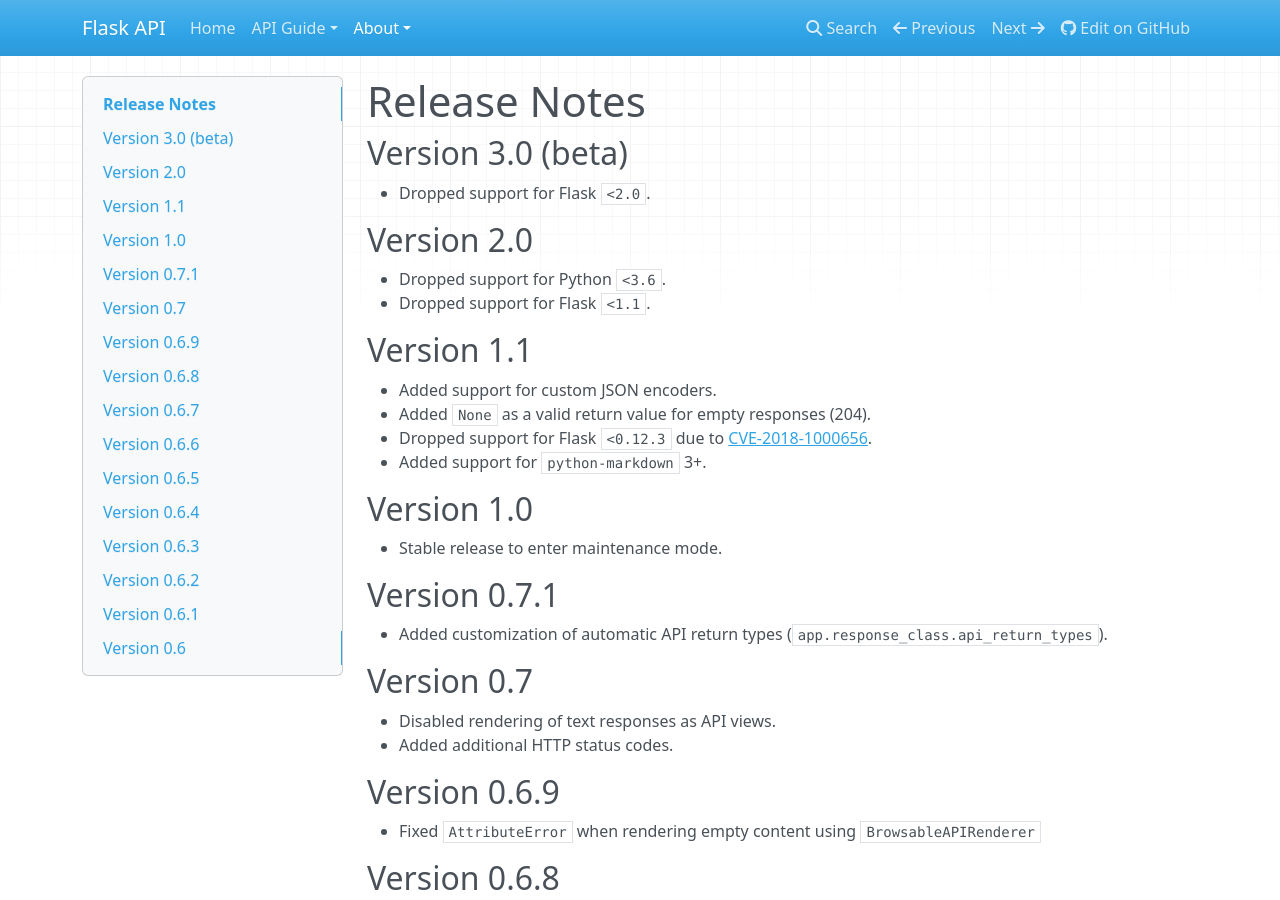
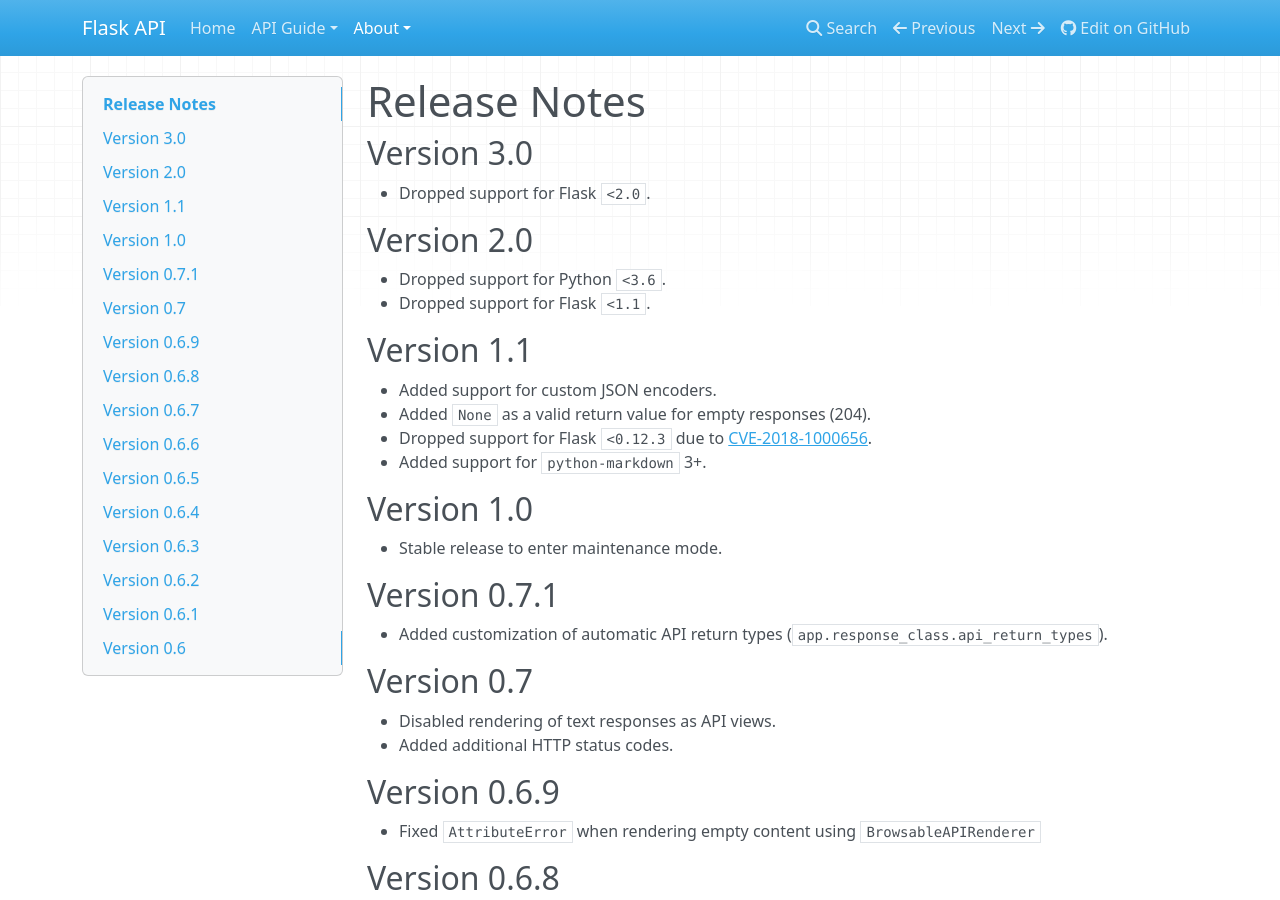
Before and after one commit to flask-api/flask-api, an MkDocs documentation site: the page built from docs/about/release-notes.md, in a window 1280 px wide and 900 px high. Built offline with MkDocs 1.6.1, drawn with Linux system fonts in a browser that asks for light colours; nearby versions of some CDN libraries; old or Windows-style settings are respelled for this version of MkDocs.

Commit message:
Bump version to 3.0

```diff
--- a/docs/about/release-notes.md
+++ b/docs/about/release-notes.md
@@ -1,6 +1,6 @@
 # Release Notes
 
-## Version 3.0 (beta)
+## Version 3.0
 
 * Dropped support for Flask `<2.0`.
 
--- a/flask_api/__init__.py
+++ b/flask_api/__init__.py
@@ -1,3 +1,3 @@
 from flask_api.app import FlaskAPI
 
-__version__ = '3.0b6'
+__version__ = '3.0.post1'
```
